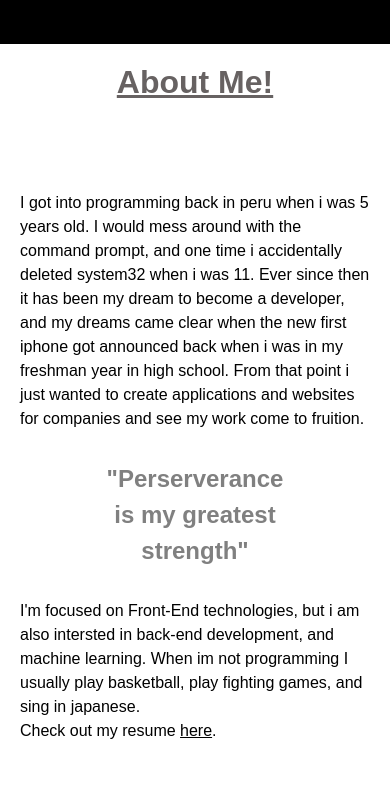
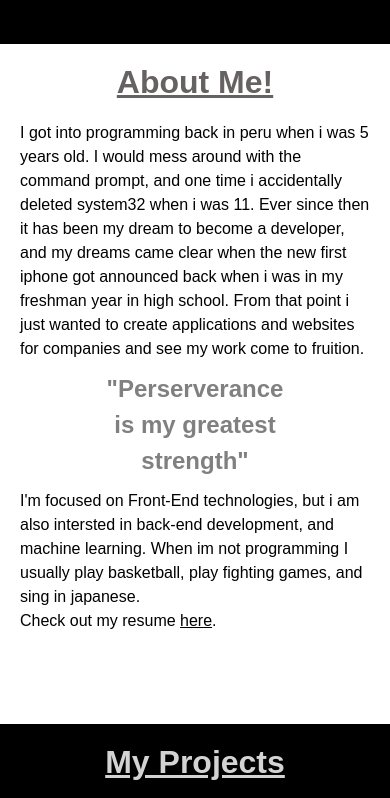
Before and after one commit to ClaudioBardales/Portfolio, a website: page index.html in a window 390 px wide. Shown: the part 800-1598 px from the top of the page. Drawn offline with Linux system fonts and the light colour scheme; a web font is replaced by a local one.

Commit message:
Fixed general section and added global styles

```diff
--- a/index.html
+++ b/index.html
@@ -32,16 +32,16 @@
         <section class="aboutme" id="about">
             <h2>About Me!</h2>
             <div class="bio">
-                <div>
+                <p>
                     I got into programming back in peru when i was 5 years old. I would mess around with the command prompt, and one time i accidentally deleted system32 when i was 11. Ever since then it has been my dream to become a developer, and my dreams came clear when
                     the new first iphone got announced back when i was in my freshman year in high school. From that point i just wanted to create applications and websites for companies and see my work come to fruition.
-                </div>
-                <div>"Perserverance<br />is my greatest<br />strength"</div>
-                <div>
+                </p>
+                <p>"Perserverance<br />is my greatest<br />strength"</p>
+                <p>
                     I'm focused on Front-End technologies, but i am also intersted in back-end development, and machine learning. When im not programming I usually play basketball, play fighting games, and sing in japanese.
                     <br /> Check out my resume
                     <a class="resumeLink" href="img/Resume.pdf">here</a>.
-                </div>
+                </p>
             </div>
         </section>
         <section class="projects" id="myprojects">
--- a/style.css
+++ b/style.css
@@ -10,6 +10,11 @@ html,
 body {
     font-family: Arial, Helvetica, sans-serif;
     scroll-behavior: smooth;
+}
+
+p {
+  font-size: 16px;
+  line-height: 1.5;
 }
 
 
@@ -82,7 +87,6 @@ li a:hover {
 
 .aboutme {
     background-color: white;
-    height: 50vh;
     width: auto;
 }
 
@@ -96,32 +100,26 @@ li a:hover {
 }
 
 .bio {
-    height: 50vh;
     width: auto;
     display: flex;
-    justify-content: center;
+    justify-content: space-around;
     align-items: center;
+    flex-wrap: wrap;
+    padding: 20px;
 }
 
-.bio div:nth-child(1) {
-    font-size: 16px;
-    flex-basis: 700px;
-    line-height: 1.5;
-}
-
-.bio div:nth-child(2) {
+.bio p:nth-child(2) {
     padding: 10px 10px;
     line-height: 1.5;
-    font-size: 35px;
     text-align: center;
     font-weight: 900;
+    font-size: 2rem;
     color: grey;
     padding-left: 10px;
     padding-right: 10px;
 }
 
-.bio div:nth-child(3) {
-    flex-basis: 700px;
+.bio p:nth-child(3) {
     line-height: 1.5;
 }
 
@@ -133,10 +131,10 @@ li a:hover {
 /* PROJECTS SECTION */
 
 #myprojects {
-    height: 100vh;
     width: auto;
     background-color: black;
     flex-wrap: wrap;
+    padding: 20px 0;
 }
 
 #myprojects h2 {
@@ -144,11 +142,9 @@ li a:hover {
     text-align: center;
     text-decoration: underline;
     font-size: 2rem;
-    padding-top: 30px;
 }
 
 .container {
-    height: 100vh;
     width: auto;
     display: flex;
     justify-content: center;
@@ -158,7 +154,6 @@ li a:hover {
 
 .card p {
     color: white;
-    font-size: 12px;
     margin-bottom: 25px;
 }
 
@@ -237,7 +232,6 @@ li a:hover {
     text-align: center;
     color: #676262;
     font-weight: 200;
-    font-size: 1.2rem;
 }
 
 
@@ -245,7 +239,6 @@ li a:hover {
 
 @media only screen and (max-width: 1600px) {
     .first-section {
-        height: 100vh;
         width: auto;
     }
     .introduction h1 {
@@ -254,15 +247,14 @@ li a:hover {
     .introduction p {
         font-size: 40px;
     }
-    .bio div:nth-child(1),
-    .bio div:nth-child(3) {
+    .bio p:nth-child(1),
+    .bio p:nth-child(3) {
         flex: 0 1 500px;
     }
 }
 
 @media only screen and (max-width: 1440px) {
     .first-section {
-        height: 100vh;
         width: auto;
     }
     .title {
@@ -278,7 +270,6 @@ li a:hover {
 
 @media only screen and (max-width: 1366px) {
     .first-section {
-        height: 100vh;
         width: auto;
     }
     .resumeButton {
@@ -288,26 +279,23 @@ li a:hover {
 
 @media only screen and (max-width: 1280px) {
     .first-section {
-        height: 100vh;
         width: auto;
     }
-    .bio div:nth-child(1),
-    .bio div:nth-child(3) {
+    .bio p:nth-child(1),
+    .bio p:nth-child(3) {
         flex: 0 1 390px;
     }
     #myprojects {
-        height: 108vh;
         width: auto;
     }
 }
 
 @media only screen and (max-width: 1024px) {
     .first-section {
-        height: 100vh;
         width: auto;
     }
-    .bio div:nth-child(1),
-    .bio div:nth-child(3) {
+    .bio p:nth-child(1),
+    .bio p:nth-child(3) {
         flex: 0 1 300px;
     }
     .box-img {
@@ -324,18 +312,16 @@ li a:hover {
 
 @media only screen and (max-width: 768px) {
     .first-section {
-        height: 100vh;
         width: auto;
     }
     .introduction h2 {
         font-size: 50px;
     }
-    .bio div:nth-child(1),
-    .bio div:nth-child(3) {
-        font-size: 13px;
+    .bio p:nth-child(1),
+    .bio p:nth-child(3) {
         flex: 0 1 235px;
     }
-    .bio div:nth-child(2) {
+    .bio p:nth-child(2) {
         font-size: 1.5rem;
     }
     .card {
@@ -376,7 +362,6 @@ li a:hover {
         padding: 10px 19px;
     }
     .first-section {
-        height: 100vh;
         width: auto;
     }
     .introduction {
@@ -394,7 +379,6 @@ li a:hover {
         margin-left: 0;
     }
     .aboutme {
-        height: 100vh;
         width: auto;
     }
     .aboutme h2 {
@@ -403,26 +387,13 @@ li a:hover {
     }
     .bio {
         flex-direction: column;
-        margin-top: 125px;
-    }
-    .bio div:nth-child(1),
-    .bio div:nth-child(3) {
-        font-size: 16px;
-        flex-basis: 300px;
-    }
-    .bio div:nth-child(1) {
-        margin: 80px 20px 20px;
-    }
-    .bio div:nth-child(3) {
-        margin: 20px;
+        padding: 0 20px;
     }
     #myprojects {
-        height: 130vh;
         width: auto;
         background-color: black;
     }
     .container {
-        height: 130vh;
         width: auto;
         flex-direction: column;
     }
```
